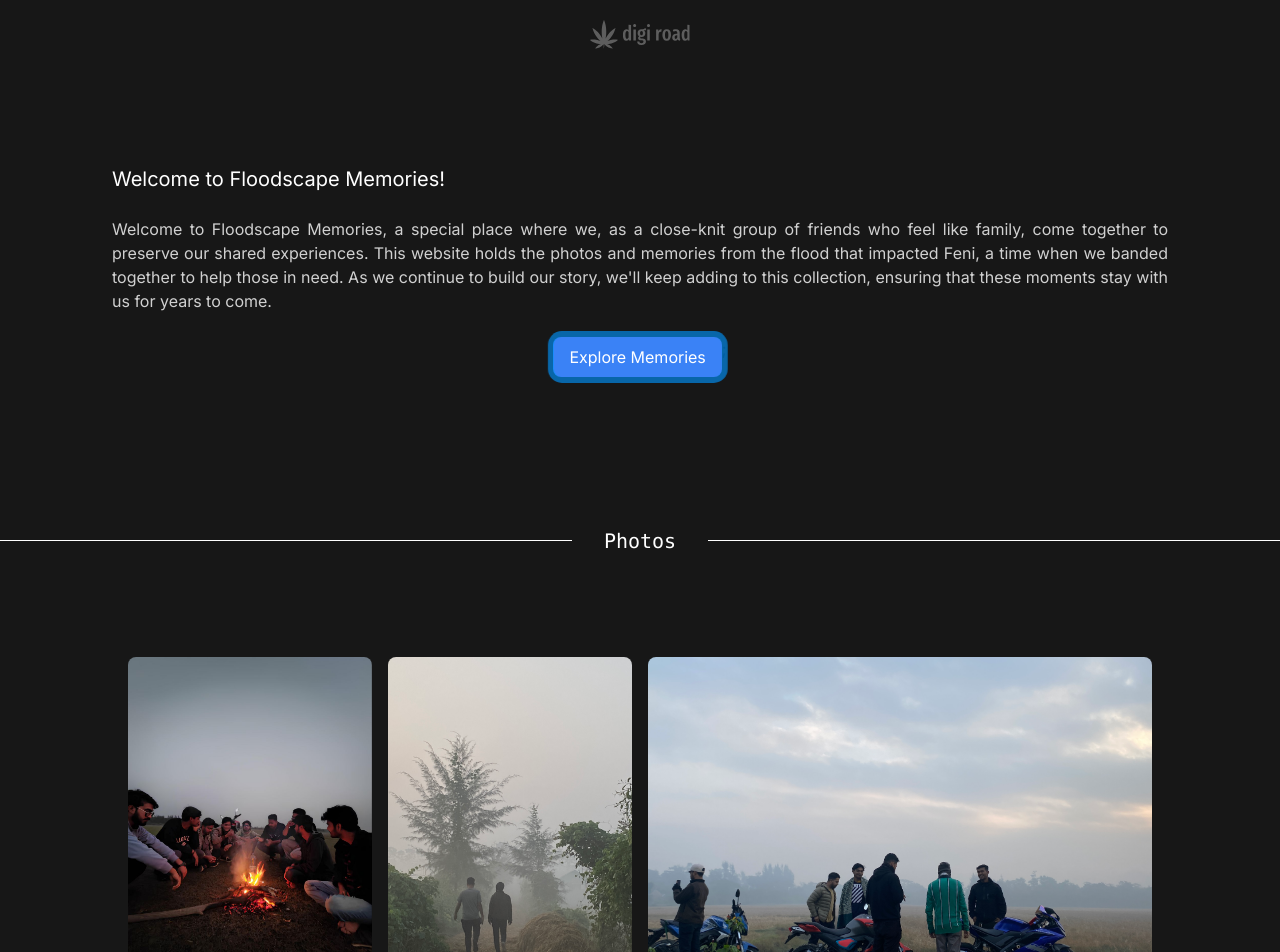
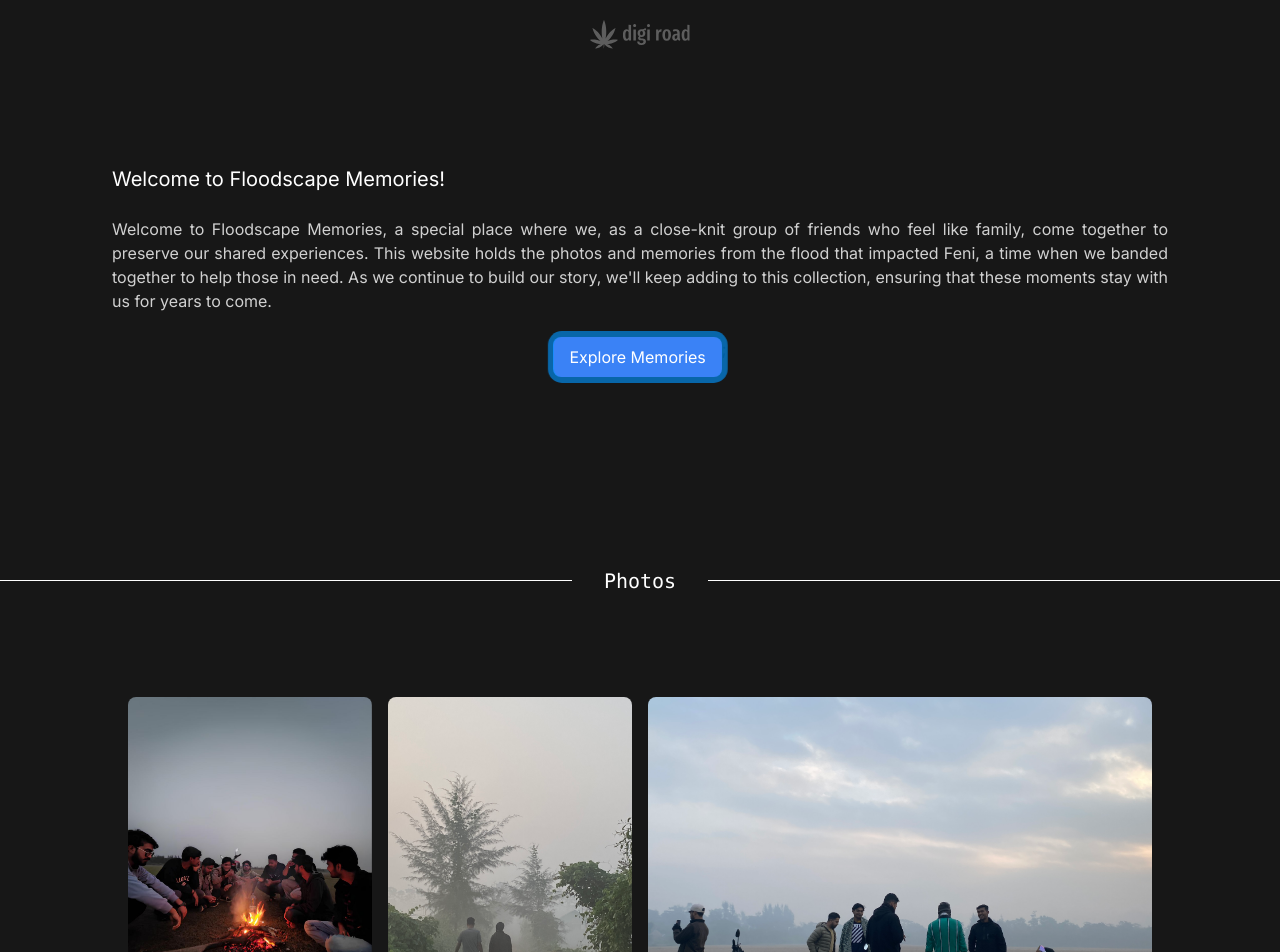
Before and after one commit to txxasif/FloodscapeMemories, a Next.js app: page / in a window 1280 px wide. Shown: the top 952 px of the page. Built offline with nearby package versions, Linux system fonts and the light colour scheme.

Commit message:
memories

```diff
--- a/components/mock.tsx
+++ b/components/mock.tsx
@@ -10,7 +10,7 @@ const data = [
 ];
 export const Gallery = () => {
   return (
-    <div>
+    <div className="py-10">
       <IntroText bgColor="bg-none" borderColor="border-white" text="Photos" />
       <div className="container mx-auto px-5 py-2 lg:px-32 lg:pt-24">
         <div className="-m-1 flex flex-wrap md:-m-2">
```
